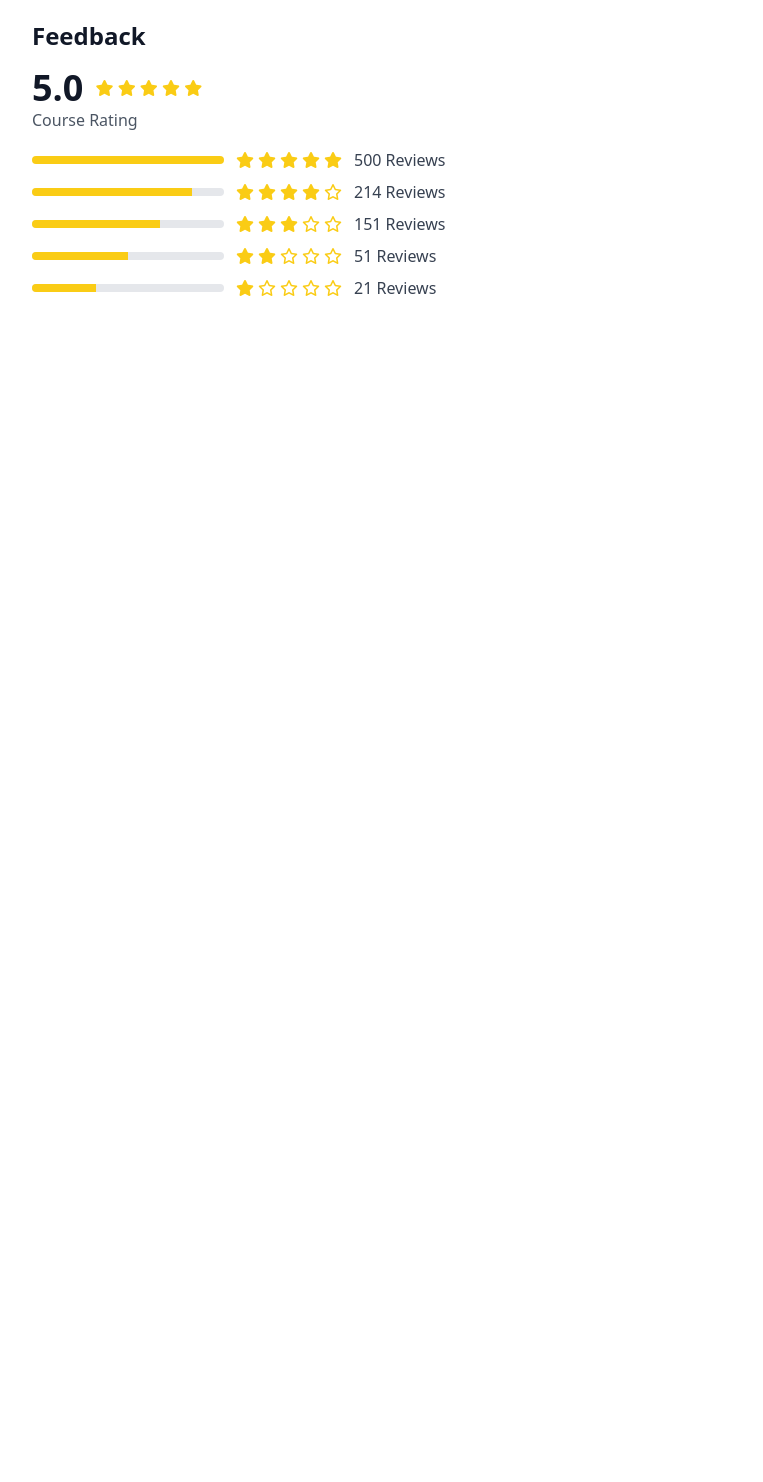
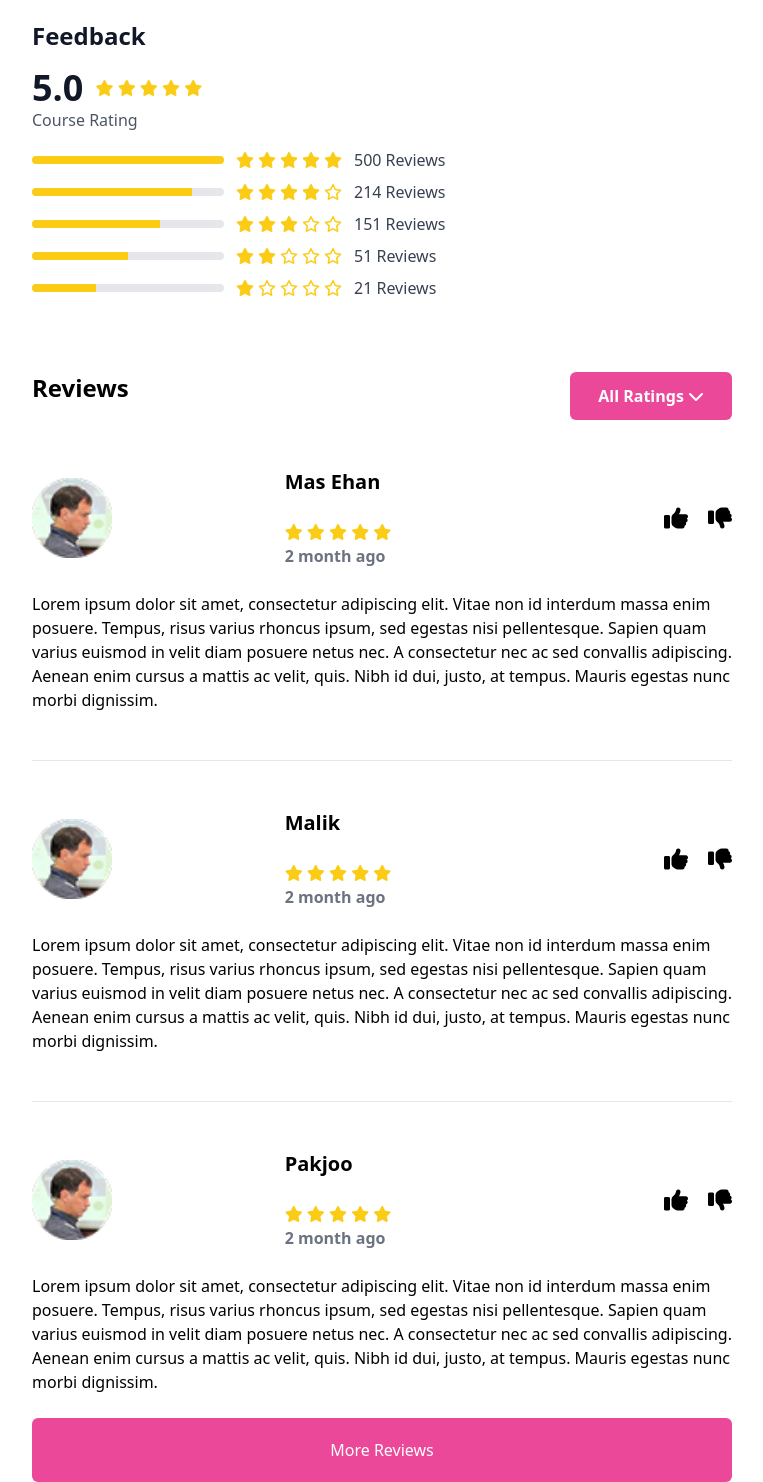
Before and after one commit to MarkMaximus/SuperProject, a website: page src/majid.html in a window 1280 px wide. Shown: the part 3147-4629 px from the top of the page, without its empty margins (8-771 px from the left). Before the commit the page ends 3447 px from the top, so only its background shows below. Drawn offline with nearby package versions, Linux system fonts and the light colour scheme; files that its build step writes are made by us from their sources.

Commit message:
sec7 by majid

```diff
--- a/src/majid.html
+++ b/src/majid.html
@@ -342,6 +342,69 @@
                 <span class="text-gray-700">21 Reviews</span>
             </div>
         </div>
+    </section><br><br><br>
+
+    <section class="w-[700px]">
+        <div class="flex justify-between">
+            <h1 class="font-bold text-2xl">Reviews</h1>
+            <button class="px-7 py-3 font-bold bg-pink-500 text-white rounded-md">All Ratings <i class="fa-solid fa-chevron-down"></i></button>
+        </div> <br><br>
+        <article>
+        <div class="flex justify-between items-center">
+            <img src="./Avatar.png" class="w-[80px] h-[80px]" alt="">
+            <div class="pr-[100px]">
+                <h3 class="text-xl font-bold">Mas Ehan</h3><br>
+                <i class="fas fa-star text-yellow-400"></i>
+                <i class="fas fa-star text-yellow-400"></i>
+                <i class="fas fa-star text-yellow-400"></i>
+                <i class="fas fa-star text-yellow-400"></i>
+                <i class="fas fa-star text-yellow-400"></i>
+                <p class="text-gray-500 font-bold">2 month ago</p>
+            </div>
+            <div class="flex gap-5 "><i class="fa-solid text-2xl fa-thumbs-up"></i>
+                <i class="text-2xl fa-solid fa-thumbs-down"></i>
+            </div>
+
+        </div><br>
+        <p>Lorem ipsum dolor sit amet, consectetur adipiscing elit. Vitae non id interdum massa enim posuere. Tempus, risus varius rhoncus ipsum, sed egestas nisi pellentesque. Sapien quam varius euismod in velit diam posuere netus nec. A consectetur nec ac sed convallis adipiscing. Aenean enim cursus a mattis ac velit, quis. Nibh id dui, justo, at tempus. Mauris egestas nunc morbi dignissim.</p>
+        <br><br><hr><br><br>
+        <div class="flex justify-between items-center">
+            <img src="./Avatar.png" class="w-[80px] h-[80px]" alt="">
+            <div class="pr-[100px]">
+                <h3 class="text-xl font-bold">Malik</h3><br>
+                <i class="fas fa-star text-yellow-400"></i>
+                <i class="fas fa-star text-yellow-400"></i>
+                <i class="fas fa-star text-yellow-400"></i>
+                <i class="fas fa-star text-yellow-400"></i>
+                <i class="fas fa-star text-yellow-400"></i>
+                <p class="text-gray-500 font-bold">2 month ago</p>
+            </div>
+            <div class="flex gap-5 "><i class="fa-solid text-2xl fa-thumbs-up"></i>
+                <i class="text-2xl fa-solid fa-thumbs-down"></i>
+            </div>
+
+        </div><br>
+        <p>Lorem ipsum dolor sit amet, consectetur adipiscing elit. Vitae non id interdum massa enim posuere. Tempus, risus varius rhoncus ipsum, sed egestas nisi pellentesque. Sapien quam varius euismod in velit diam posuere netus nec. A consectetur nec ac sed convallis adipiscing. Aenean enim cursus a mattis ac velit, quis. Nibh id dui, justo, at tempus. Mauris egestas nunc morbi dignissim.</p>
+        <br><br><hr><br><br>
+        <div class="flex justify-between items-center">
+            <img src="./Avatar.png" class="w-[80px] h-[80px]" alt="">
+            <div class="pr-[100px]">
+                <h3 class="text-xl font-bold">Pakjoo</h3><br>
+                <i class="fas fa-star text-yellow-400"></i>
+                <i class="fas fa-star text-yellow-400"></i>
+                <i class="fas fa-star text-yellow-400"></i>
+                <i class="fas fa-star text-yellow-400"></i>
+                <i class="fas fa-star text-yellow-400"></i>
+                <p class="text-gray-500 font-bold">2 month ago</p>
+            </div>
+            <div class="flex gap-5 "><i class="fa-solid text-2xl fa-thumbs-up"></i>
+                <i class="text-2xl fa-solid fa-thumbs-down"></i>
+            </div>
+
+        </div><br>
+        <p>Lorem ipsum dolor sit amet, consectetur adipiscing elit. Vitae non id interdum massa enim posuere. Tempus, risus varius rhoncus ipsum, sed egestas nisi pellentesque. Sapien quam varius euismod in velit diam posuere netus nec. A consectetur nec ac sed convallis adipiscing. Aenean enim cursus a mattis ac velit, quis. Nibh id dui, justo, at tempus. Mauris egestas nunc morbi dignissim.</p>
+    </article><br>
+    <button class="w-[700px] p-5 bg-pink-500 text-white rounded-md">More Reviews</button>
     </section>
 </body>
 </html>
```
